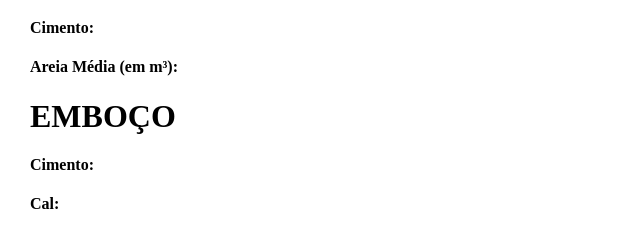
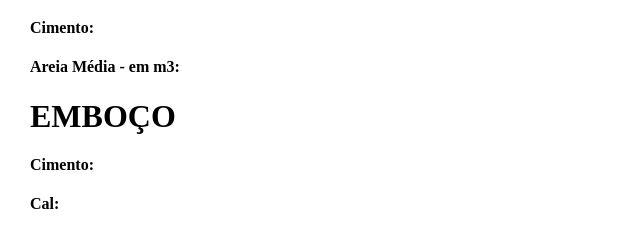
Before and after one commit to gabrielelias0/calculadoramateriais, a plain HTML site: page index.html in a window 1280 px wide. Shown: the part 206-437 px from the top of the page, 0-640 px from the left. Drawn offline with Linux system fonts and the light colour scheme.

Commit message:
Update index.html

```diff
--- a/index.html
+++ b/index.html
@@ -95,7 +95,7 @@ Comprimento: <input type="text" id="materialComprimento" /><br>
 <h1>CHAPISCO</h1>
 <h4>Cimento:</h4>
 <span id = "valorCimento1"></span>
-<h4> Areia Média (em m³):</h4>
+<h4>Areia Média - em m3:</h4>
 <span id = "valorAreia1"></span>
 <script>
 	function calcularChapisco1()
```
